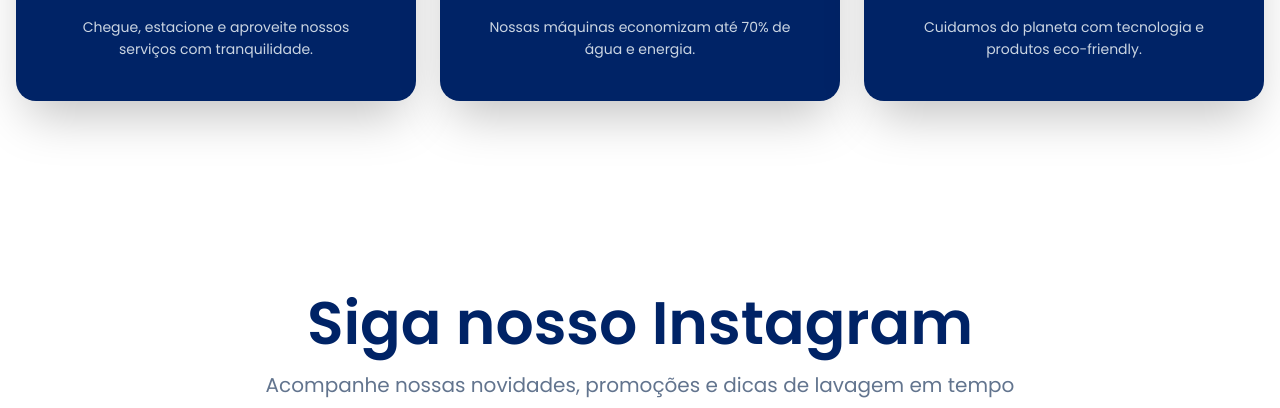
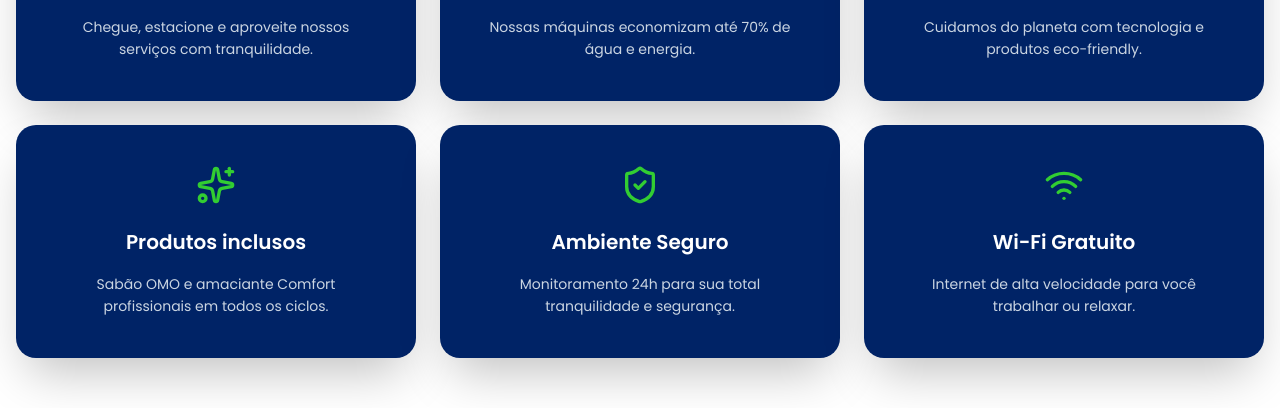
Before and after one commit to samuelinova7-cyber/Lavpay-lavanderia-, a React (Vite) app: page / in a window 1280 px wide. Shown: the part 5471-5879 px from the top of the page. Built offline with nearby package versions, Linux system fonts and the light colour scheme.

Commit message:
feat: Add new features to constants
Adds new constants for "Produtos inclusos", "Ambiente Seguro", and "Wi-Fi Gratuito" to the application's features list. This enhances user information about the services offered.

```diff
--- a/src/constants.tsx
+++ b/src/constants.tsx
@@ -69,6 +69,21 @@ export const DIFFERENTIALS = [
     icon: <Heart size={40} />,
     title: "Sustentabilidade",
     description: "Cuidamos do planeta com tecnologia e produtos eco-friendly."
+  },
+  {
+    icon: <Sparkles size={40} />,
+    title: "Produtos inclusos",
+    description: "Sabão OMO e amaciante Comfort profissionais em todos os ciclos."
+  },
+  {
+    icon: <ShieldCheck size={40} />,
+    title: "Ambiente Seguro",
+    description: "Monitoramento 24h para sua total tranquilidade e segurança."
+  },
+  {
+    icon: <Wifi size={40} />,
+    title: "Wi-Fi Gratuito",
+    description: "Internet de alta velocidade para você trabalhar ou relaxar."
   }
 ];
 
```
